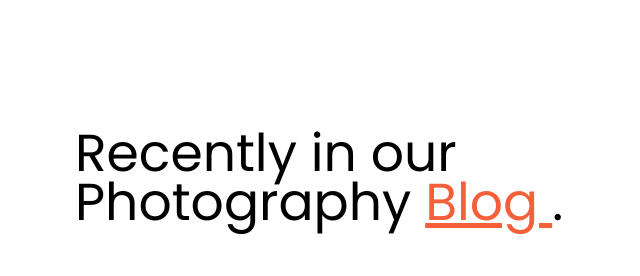
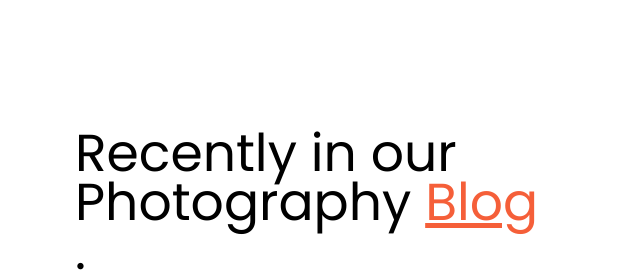
Before and after one commit to murodbekhakker/vewo_pro.net, a plain HTML site: page index.html in a window 1280 px wide. Shown: the part 1020-1296 px from the top of the page, 15-655 px from the left. Drawn offline with Linux system fonts and the light colour scheme.

Commit message:
new pages console

```diff
--- a/scss/_comman.scss
+++ b/scss/_comman.scss
@@ -356,7 +356,7 @@ nav {
 }
 .section_blog {
   h2 {
-    max-width: 490px;
+    max-width: 470px;
     height: 98px;
     font-size: 52px;
     font-weight: 400;
```
Also changed, not shown: css/style.css, css/style.min.css.
